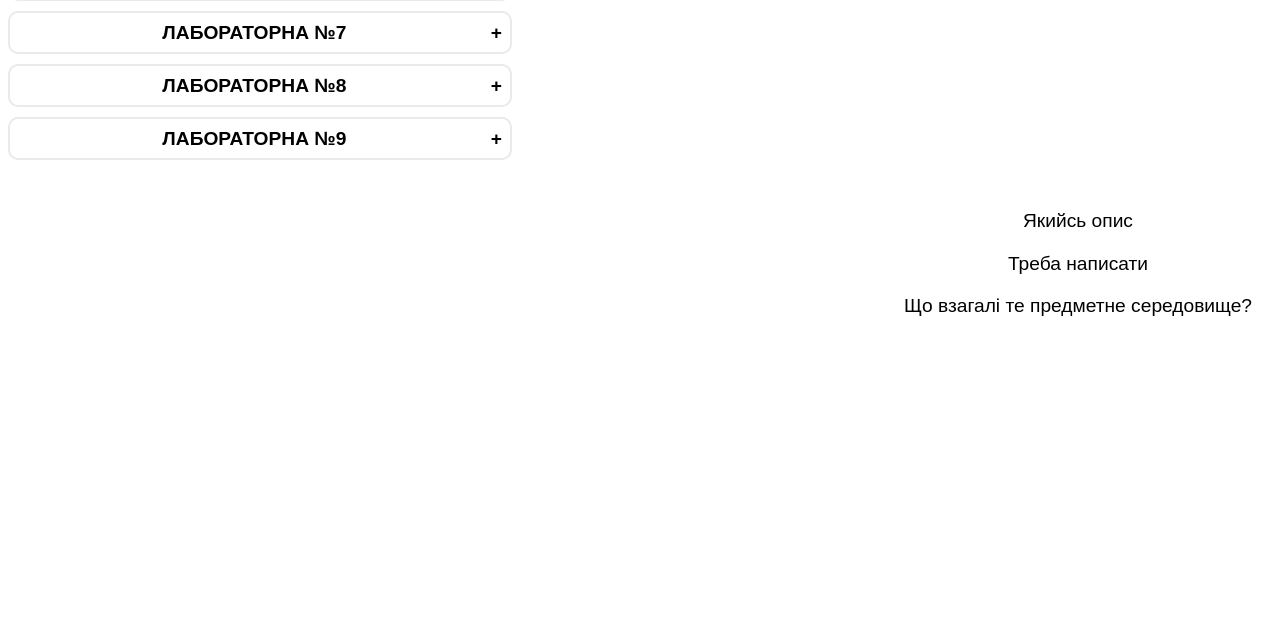
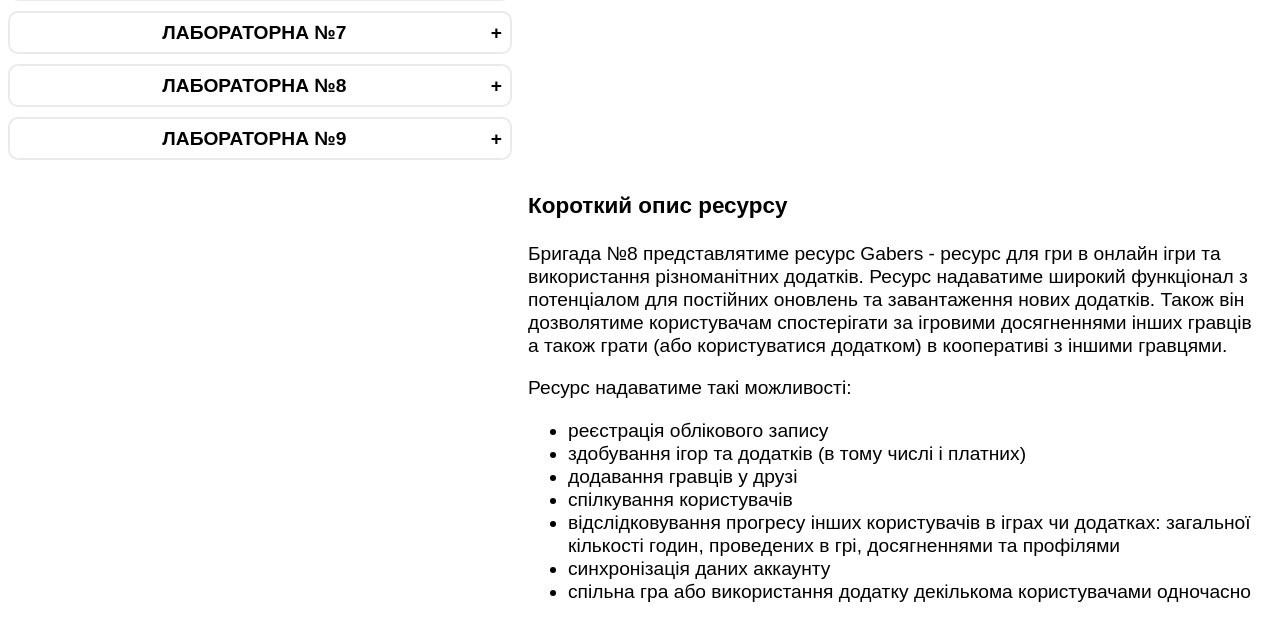
Before and after one commit to Shibalakino/WebLab, a PHP site: page /description.html in a window 1280 px wide. Shown: the part 391-1033 px from the top of the page. Before the commit the page ends 707 px from the top, so only its background shows below. Run offline with PHP 8.4, Linux system fonts and the light colour scheme.

Commit message:
Изменения в отчёте

```diff
--- a/lab-1/description.html
+++ b/lab-1/description.html
@@ -169,14 +169,36 @@
 						</ul>
 					</section>
 				</div>
-
 			</div>
 		</aside>
 		<main>
 			<section class="materials">
-				<p>Якийсь опис</p>
-				<p>Треба написати</p>
-				<p>Що взагалі те предметне середовище?</p>
+				<h3>Короткий опис ресурсу</h3>
+				<p>
+					Бригада №8 представлятиме ресурс Gabers - ресурс для гри в онлайн ігри
+					та використання різноманітних додатків. Ресурс надаватиме широкий
+					функціонал з потенціалом для постійних оновлень та завантаження нових
+					додатків. Також він дозволятиме користувачам спостерігати за ігровими
+					досягненнями інших гравців а також грати (або користуватися додатком)
+					в кооперативі з іншими гравцями.
+				</p>
+				<p>Ресурс надаватиме такі можливості:</p>
+				<ul>
+					<li>реєстрація облікового запису</li>
+					<li>здобування ігор та додатків (в тому числі і платних)</li>
+					<li>додавання гравців у друзі</li>
+					<li>спілкування користувачів</li>
+					<li>
+						відслідковування прогресу інших користувачів в іграх чи додатках:
+						загальної кількості годин, проведених в грі, досягненнями та
+						профілями
+					</li>
+					<li>синхронізація даних аккаунту</li>
+					<li>
+						спільна гра або використання додатку декількома користувачами
+						одночасно
+					</li>
+				</ul>
 			</section>
 		</main>
 	</body>
--- a/lab-1/report-1-style.css
+++ b/lab-1/report-1-style.css
@@ -53,8 +53,12 @@
 }
 
 .materials {
-	text-align: center;
+	text-align: left;
 	float: inline-end;
-	padding: 20px 20px 20px 520px;
+	padding: 0px 20px 20px 520px;
 	font: 1.2rem/1.2 Arial, sans-serif;
 }
+
+.code {
+	color: #173561;
+}
```
Also changed, not shown: lab-1/lab-1-info.html (+5 -5 lines), lab-1/structure.html (+13 -1 lines).
